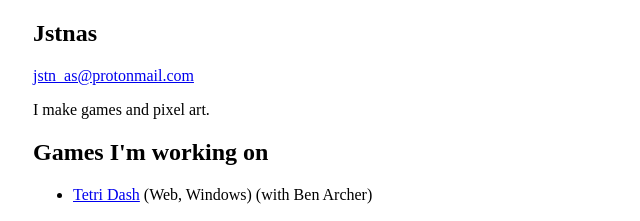
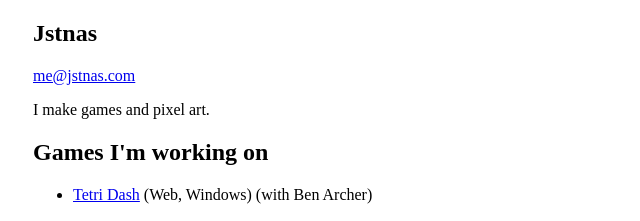
Before and after one commit to jstnas/jstnas.github.io, a plain HTML site: page index.html in a window 1280 px wide. Shown: the top 221 px of the page, 287-927 px from the left. Drawn offline with Linux system fonts and the light colour scheme.

Commit message:
Changed email.

```diff
--- a/index.html
+++ b/index.html
@@ -2,11 +2,11 @@
 <html lang="en">
 <head>
     <meta charset="UTF-8">
-    <title>Jstnas</title>
+    <title>jstnas</title>
 </head>
 <body style="width: 50%; margin: auto">
 <h2>Jstnas</h2>
-<p><a href="mailto:jstn_as@protonmail.com">jstn_as@protonmail.com</a></p>
+<p><a href="mailto:me@jstnas.com">me@jstnas.com</a></p>
 <p>I make games and pixel art.</p>
 <h2>Games I'm working on</h2>
 <ul>
```
